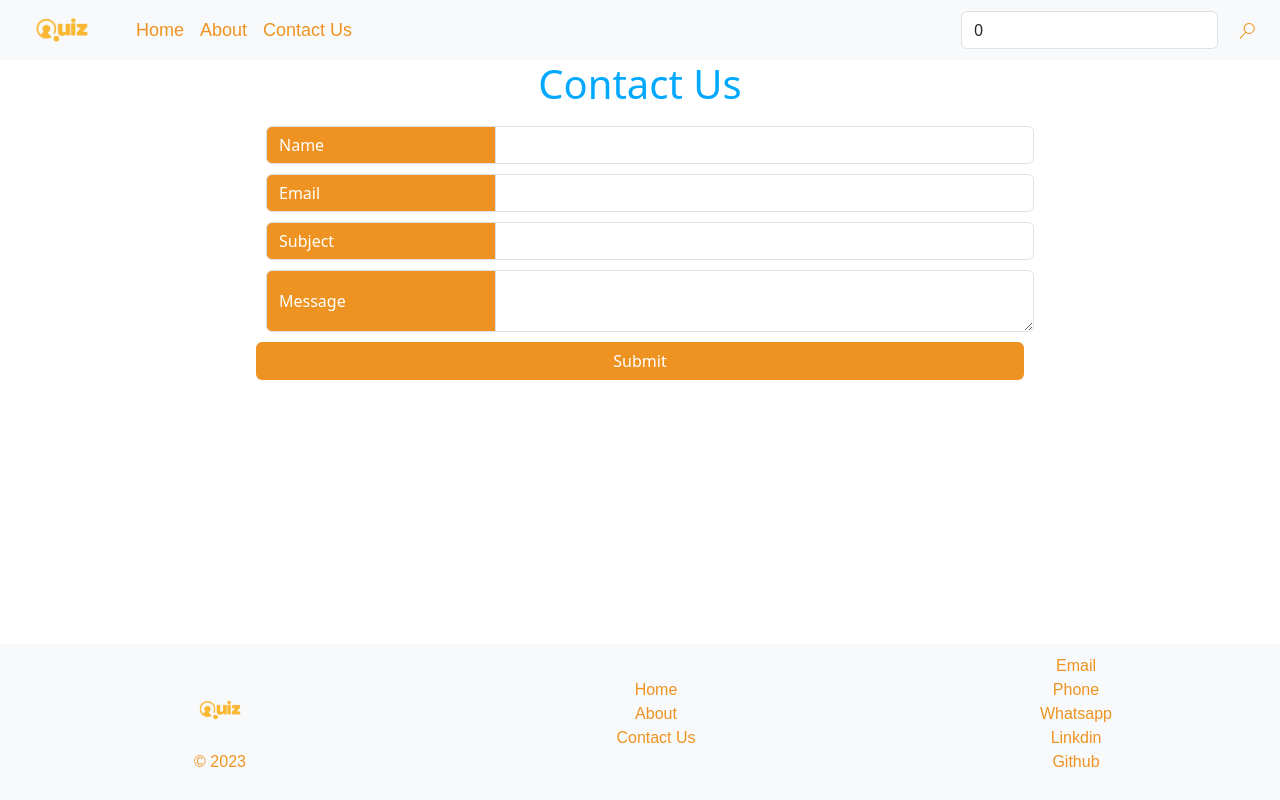
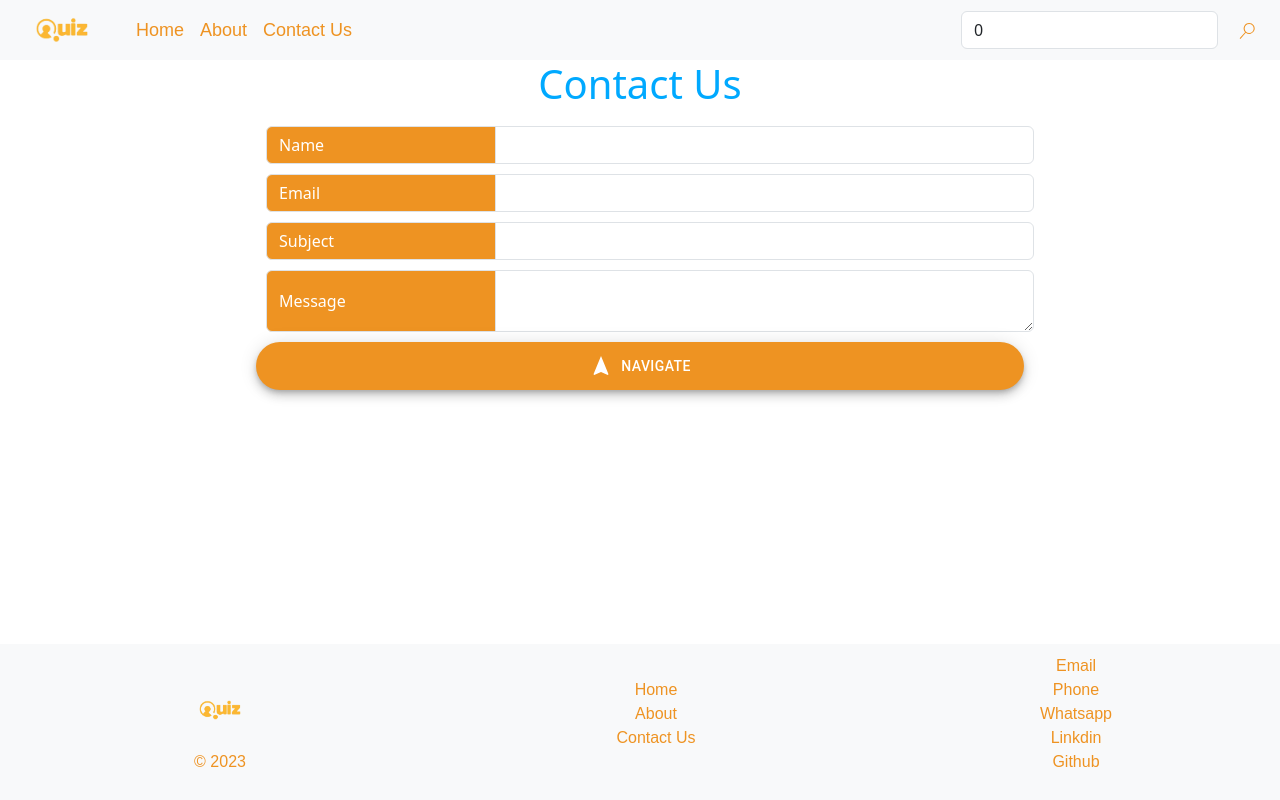
Before and after one commit to OussamaElm0/English-Quiz, a React (Create React App) app: page /contact in a window 1280 px wide. Built offline with nearby package versions, Linux system fonts and the light colour scheme; a web font is replaced by a local one.

Commit message:
Costumize contact page's with some packages

```diff
--- a/package.json
+++ b/package.json
@@ -5,6 +5,7 @@
   "dependencies": {
     "@emotion/react": "^11.11.1",
     "@emotion/styled": "^11.11.0",
+    "@mui/icons-material": "^5.14.15",
     "@mui/material": "^5.14.15",
     "@testing-library/jest-dom": "^5.17.0",
     "@testing-library/react": "^13.4.0",
@@ -17,6 +18,7 @@
     "react-icons": "^4.11.0",
     "react-router-dom": "^6.17.0",
     "react-scripts": "5.0.1",
+    "sweetalert2": "^11.8.0",
     "web-vitals": "^2.1.4"
   },
   "scripts": {
--- a/src/data/techs.js
+++ b/src/data/techs.js
@@ -64,5 +64,11 @@ export  const Techs = [
     picture: "./assets/techs/mui.png",
     width: 50,
     height: 50
+  },
+  {
+    name: "Sweet Alert 2",
+    picture: "./assets/techs/sweetalert2.png",
+    width: 100,
+    height: 30
   }
 ];
--- a/src/pages/About.jsx
+++ b/src/pages/About.jsx
@@ -8,7 +8,11 @@ export default function About() {
   const constraintsRef = useRef(null);
   const github = "https://github.com/OussamaElm0";
 
-  const link = <a href={github} target="_blank" className="link" >Oussama El Mabrouki</a>
+  const link = (
+    <a href={github} rel="noreferrer" target="_blank" className="link">
+      Oussama El Mabrouki
+    </a>
+  );
 
   return (
     <>
--- a/src/pages/Contact.jsx
+++ b/src/pages/Contact.jsx
@@ -1,5 +1,8 @@
 import React, { useState } from 'react';
 import "../styles/Contact.css";
+import Fab from '@mui/material/Fab';
+import NavigationIcon from "@mui/icons-material/Navigation";
+import Swal from 'sweetalert2';
 
 export default function Contact() {
     const [name, setName] = useState('');
@@ -10,57 +13,94 @@ export default function Contact() {
     const handleSubmit = async (e) => {
         e.preventDefault();
         console.log(`Name: ${name}\nEmail: ${email}\nMessage: ${message}`);
+        try {
+            Swal.fire({
+                icon: "success",
+                title: "Email sent",
+                text: "Thank you for contacting us!",
+                timer:2000
+            });
+        } catch (e) {
+            Swal.fire({
+                icon: "error",
+                title: "Oops...",
+                text: "Something went wrong! Please re-send this email",
+                timer: 2000
+            })
+        }
     };
 
     return (
       <>
-            <div className='contact-section'>
-                <h2 className='contact-title'>Contact Us</h2>
-                <form onSubmit={handleSubmit} className='contact-form'>
-                    <div className='input-group'>
-                        <label htmlFor='name' className='input-group-text'>Name</label>
+        <div className="contact-section">
+          <h2 className="contact-title">Contact Us</h2>
+          <form onSubmit={handleSubmit} className="contact-form">
+            <div className="input-group">
+              <label htmlFor="name" className="input-group-text">
+                Name
+              </label>
               <input
-                            type='text'
-                            id='name'
+                type="text"
+                id="name"
                 value={name}
                 onChange={(e) => setName(e.target.value)}
                 required
-                            className='inputs form-control'
+                className="inputs form-control"
               />
             </div>
-                    <div className='input-group'>
-                        <label htmlFor='email' className='input-group-text'>Email</label>
+            <div className="input-group">
+              <label htmlFor="email" className="input-group-text">
+                Email
+              </label>
               <input
-                            type='email'
-                            id='email'
+                type="email"
+                id="email"
                 value={email}
                 onChange={(e) => setEmail(e.target.value)}
                 required
-                            className='inputs form-control'
+                className="inputs form-control"
               />
             </div>
-                    <div className='input-group'>
-                        <label htmlFor='subject' className='input-group-text'>Subject</label>
+            <div className="input-group">
+              <label htmlFor="subject" className="input-group-text">
+                Subject
+              </label>
               <input
-                            type='text'
-                            id='subject'
+                type="text"
+                id="subject"
                 value={subject}
                 onChange={(e) => setSubject(e.target.value)}
-                            className='inputs form-control'
+                className="inputs form-control"
                 required
               />
             </div>
-                    <div className='input-group'>
-                        <label htmlFor='message' className='input-group-text'>Message</label>
+            <div className="input-group">
+              <label htmlFor="message" className="input-group-text">
+                Message
+              </label>
               <textarea
-                            id='message'
+                id="message"
                 value={message}
-                            onChange={(e) => setMessage(e.target.value) }
+                onChange={(e) => setMessage(e.target.value)}
                 required
-                            className='inputs form-control'
+                className="inputs form-control"
               ></textarea>
             </div>
-                    <button type='submit' className='btn btn-submit'>Submit</button>
+            {/* <button type='submit' className='btn btn-submit'>Submit</button> */}
+            <Fab
+              variant="extended"
+              type="submit"
+              className="btn-submit"
+              color="red"
+              sx={{
+                width: "100%",
+                color: "#fff",
+                backgroundColor: "#EE9322",
+              }}
+            >
+              <NavigationIcon sx={{ mr: 1 }} />
+              Navigate
+            </Fab>
           </form>
         </div>
       </>
--- a/src/pages/Home.jsx
+++ b/src/pages/Home.jsx
@@ -1,4 +1,4 @@
-import React, { useState } from 'react'
+import React from 'react'
 import Tests from '../components/Tests'
 import "../styles/Home.css"
 
--- a/src/styles/Contact.css
+++ b/src/styles/Contact.css
@@ -18,9 +18,10 @@
     width: 70%;
 }
 .btn-submit {
-    width: 100%;
+    /* width: 100%;
     background-color: var(--orange);
-    color: var(--white);
+    color: var(--white); */
+    background-color: aqua;
 }
 .input-group {
     margin: 10px;
```
Also changed, not shown: public/assets/techs/sweetalert2.png (added), 1 other file (tests, documents, lock files or other folders). Lines whose indentation alone changed are shown as unchanged.
